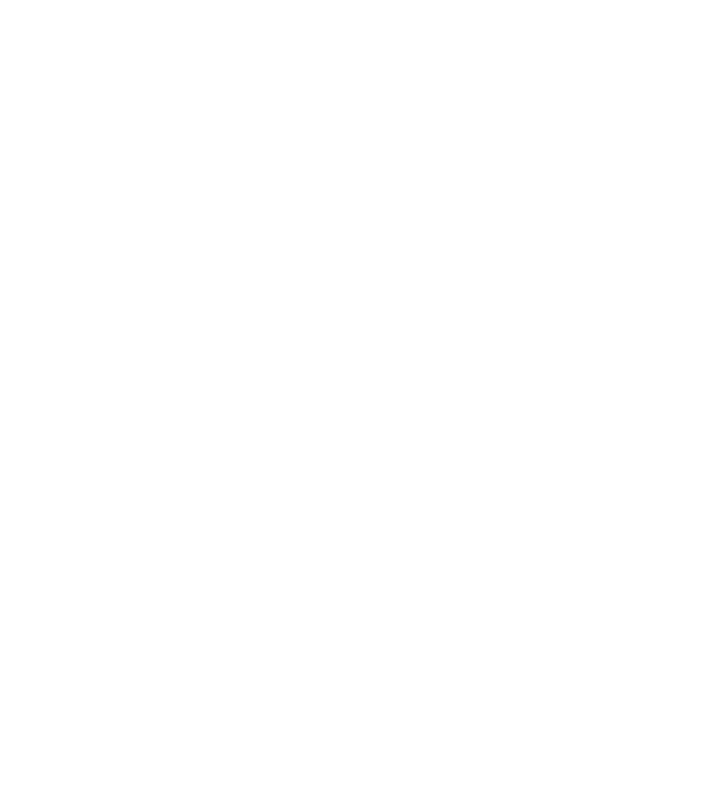
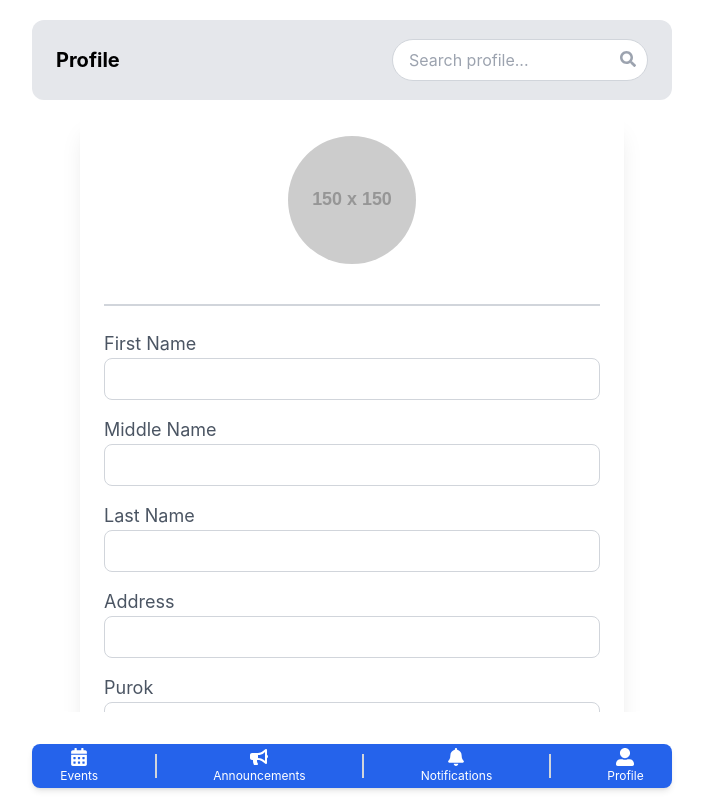
Before and after one commit to joshuadaquila/sk-feedback-system-frontend, a React (Create React App) app: page /user/profile in a window 1280 px wide. Before the commit this address had no page. Shown: the whole page, without its empty margins (288-991 px from the left). Built offline with nearby package versions, Linux system fonts and the light colour scheme; no server answers.

Commit message:
Added and modified

```diff
--- a/src/App.js
+++ b/src/App.js
@@ -7,7 +7,8 @@
 import Announcement from './pages/admin/Announcement';
 import UserDashboard from './pages/user/UserDashboard';
 import UserAnnouncement from './pages/user/UserAnnouncement';
-
+import Notification from './pages/user/Notification';
+import Profile from './pages/user/Profile';
 
 function App() {
   const isAuthenticated = localStorage.getItem('authToken');
@@ -25,6 +26,8 @@
 
         <Route path="/user/userdashboard" element={<UserDashboard />} />
         <Route path="/user/userannouncement" element={<UserAnnouncement />} />
+        <Route path="/user/notification" element={<Notification />} />
+        <Route path="/user/profile" element={<Profile />} />
 
       </Routes>
     </Router>
--- a/src/pages/admin/AdminPanel.js
+++ b/src/pages/admin/AdminPanel.js
@@ -123,30 +123,29 @@
     <div className="flex h-screen bg-gray-100">
       <Sidebar />
       <main className="flex-1 p-6 bg-gray-50 overflow-y-auto">
-        <h1 className="text-2xl font-bold mb-4"></h1>
-        <section className="mb-6">
-          <h2 className="text-lg font-semibold ml-8 text-gray-600 mb-2">Events Overview</h2>
-          <div className="h-40">
-            <Doughnut data={doughnutData} options={doughnutOptions} />
+        <h1 className="text-2xl font-bold mb-6"></h1>
+        <section className="bg-white shadow-lg rounded-lg p-6 mb-6 hover:shadow-xl transition-shadow">
+          <h2 className="text-xl font-semibold text-gray-700 mb-4">Overview</h2>
+          <div className="flex flex-col md:flex-row gap-6">
+            <div className="w-full md:w-1/2 h-60">
+              <Doughnut data={doughnutData} options={doughnutOptions} />
+            </div>
+            <div className="w-full md:w-1/2 h-60">
+              <Bar data={barData} options={barOptions} height={300} />
+            </div>
           </div>
         </section>
 
-        {/* <div className="bg-white shadow-lg rounded-lg p-6 hover:shadow-xl transition-shadow duration-300 mb-6"></div> */}
-        <div className="mb-6">
-          <h2 className="text-lg font-semibold ml-8 text-gray-600 mb-2">Feedback Overview</h2>
-          <div className="flex justify-center">
-            <div className="w-full md:w-2/3">
-              <Bar data={barData} options={barOptions} height={300} />
-            </div>
+        <section className="bg-white shadow-lg rounded-lg p-6 hover:shadow-xl transition-shadow mb-6">
+          <h2 className="text-xl font-semibold text-gray-700 mb-4">Current Announcements</h2>
+          <div className="p-4 rounded-lg bg-gray-50 shadow-md">
+            <p className="text-sm text-gray-600">No current announcements</p>
           </div>
-        </div>
-
-        <div className="bg-white p-4 rounded-lg shadow-md mb-6">
-          <h2 className="text-lg font-semibold text-gray-600 mb-2">Current Announcements</h2>
-        </div>
+        </section>
       </main>
     </div>
   );
+
 };
 
 export default AdminDashboard;
--- /dev/null
+++ b/src/pages/admin/components/UserNotificationCard.js
@@ -0,0 +1,26 @@
+// NotificationCard.js
+import React from "react";
+import { useNavigate } from "react-router-dom";
+
+const UserNotificationCard = ({ notification }) => {
+  const navigate = useNavigate();
+
+  const handleClick = () => {
+    navigate(`/notification/${notification.id}`);
+  };
+
+  return (
+    <div
+      className="bg-white shadow-lg rounded-lg p-4 mb-4 cursor-pointer hover:bg-gray-100 transition-colors"
+      onClick={handleClick}
+    >
+      <h3 className="font-semibold text-lg text-gray-800">{notification.title}</h3>
+      <p className="text-sm text-gray-600 mt-2">{notification.message}</p>
+      <p className="text-xs text-gray-400 mt-2">
+        {new Date(notification.timestamp).toLocaleString()}
+      </p>
+    </div>
+  );
+};
+
+export default UserNotificationCard;
--- a/src/pages/user/Notification.js
+++ b/src/pages/user/Notification.js
@@ -0,0 +1,65 @@
+import React, { useState, useEffect } from "react";
+import { useNavigate } from "react-router-dom";
+import { FaSearch } from "react-icons/fa";
+import UserSidebar from "./userSidebar";
+import axios from "axios"; // For fetching notifications
+import UserNotificationCard from "../admin/components/UserNotificationCard";
+
+const UserNotification = () => {
+  const [notifications, setNotifications] = useState([]);
+  const [searchQuery, setSearchQuery] = useState("");
+  const navigate = useNavigate();
+
+  const fetchNotifications = async () => {
+    try {
+      const response = await axios.get("http://localhost:3001/user/getNotifications");
+      setNotifications(response.data);
+    } catch (error) {
+      console.error("Error fetching notifications:", error);
+    }
+  };
+
+  const filteredNotifications = notifications.filter((notification) =>
+    notification.message.toLowerCase().includes(searchQuery.toLowerCase())
+  );
+
+  useEffect(() => {
+    fetchNotifications();
+  }, []);
+
+  return (
+    <div className="h-[90%] text-black py-2 flex justify-between px-6 fixed top-0 left-0 right-0 z-50 max-w-screen-sm mx-auto rounded-xl">
+      {/* Top Bar */}
+      <div className="bg-gray-200 text-black py-4 h-[10%] flex items-center justify-between px-6 fixed top-0 left-0 right-0 z-50 max-w-screen-sm mx-auto rounded-xl mt-5">
+        <h1 className="text-xl font-bold">Notifications</h1>
+
+        <div className="relative w-64">
+          <input
+            type="text"
+            placeholder="Search notifications..."
+            className="px-4 py-2 rounded-full border border-gray-300 text-black focus:outline-none w-full"
+            value={searchQuery}
+            onChange={(e) => setSearchQuery(e.target.value)}
+          />
+          <FaSearch className="absolute right-3 top-3 text-gray-400" />
+        </div>
+      </div>
+
+      {/* Main Content */}
+      <div className="flex-1 overflow-y-auto pt-20 max-w-screen-sm mx-auto rounded-xl mt-6 px-6">
+        {filteredNotifications.length === 0 ? (
+          <p className="text-gray-600">No notifications available.</p>
+        ) : (
+          filteredNotifications.map((notification) => (
+            <UserNotificationCard key={notification.id} notification={notification} />
+          ))
+        )}
+      </div>
+
+      {/* Sidebar */}
+      <UserSidebar navigateTo={(page) => navigate(`/${page}`)} />
+    </div>
+  );
+};
+
+export default UserNotification;
--- /dev/null
+++ b/src/pages/user/Profile.js
@@ -0,0 +1,156 @@
+import React, { useState, useEffect } from "react";
+import { useNavigate } from "react-router-dom";
+import { FaSearch, FaSignOutAlt } from "react-icons/fa";
+import UserSidebar from "./userSidebar";
+import axios from "axios"; // For fetching user data
+
+const UserDashboard = () => {
+  const navigate = useNavigate();
+  const [searchQuery, setSearchQuery] = useState("");
+  const [userData, setUserData] = useState({
+    firstName: "",
+    middleName: "",
+    lastName: "",
+    address: "",
+    purok: "",
+    profilePic: "https://via.placeholder.com/150", // Default placeholder image URL
+  });
+
+  const [error, setError] = useState(""); // Add state for error handling
+
+
+
+  const fetchUserProfile = async () => {
+    try {
+      const token = localStorage.getItem('token'); // Get token from localStorage
+      const response = await axios.get("http://localhost:3001/user/getProfile", {
+        headers: {
+          Authorization: `Bearer ${token}`, // Add the token to the request headers
+        }
+      });
+      setUserData(response.data); // Set the fetched user data in state
+    } catch (error) {
+      console.error("Error fetching user profile:", error);
+    }
+  };
+
+
+  useEffect(() => {
+    fetchUserProfile();
+
+  }, []);
+  const navigateTo = (page) => {
+    navigate(`/${page}`);
+  };
+
+  const handleLogout = () => {
+    localStorage.removeItem('token'); // Remove the token
+    navigate("/login"); // Redirect to the login page
+  };
+
+  return (
+    <div className="h-[90%] text-black py-2 flex justify-between px-6 fixed top-0 left-0 right-0 z-50 max-w-screen-sm mx-auto rounded-xl">
+      {/* Top Bar */}
+      <div className="bg-gray-200 text-black py-4 h-[10%] flex items-center justify-between px-6 fixed top-0 left-0 right-0 z-50 max-w-screen-sm mx-auto rounded-xl mt-5">
+        <h1 className="text-xl font-bold">Profile</h1>
+
+        <div className="relative w-64">
+          <input
+            type="text"
+            placeholder="Search profile..."
+            className="px-4 py-2 rounded-full border border-gray-300 text-black focus:outline-none w-full"
+            value={searchQuery}
+            onChange={(e) => setSearchQuery(e.target.value)}
+          />
+          <FaSearch className="absolute right-3 top-3 text-gray-400" />
+        </div>
+      </div>
+
+      {/* Main Content */}
+      <div className="flex-1 overflow-y-auto pt-20 max-w-screen-sm mx-auto rounded-xl mt-6 px-6">
+        {error && <div className="text-red-500 mb-4">{error}</div>}
+
+        <div className="bg-white shadow-xl rounded-lg p-6 mb-6">
+          {/* Profile Picture and Name */}
+          {userData.profilePic && (
+            <div className="flex flex-col items-center mb-6">
+              <img
+                src={userData.profilePic}
+                alt="Profile"
+                className="rounded-full w-32 h-32 object-cover mb-4"
+              />
+            </div>
+          )}
+
+          {/* Divider */}
+          <div className="border-t-2 border-gray-300 mb-6"></div>
+
+          {/* Personal Info in Fields */}
+          <div className="space-y-4">
+            <div className="flex flex-col">
+              <label className="text-lg text-gray-600">First Name</label>
+              <input
+                type="text"
+                className="px-4 py-2 rounded-lg border border-gray-300 focus:outline-none"
+                value={userData.firstName}
+                readOnly
+              />
+            </div>
+            <div className="flex flex-col">
+              <label className="text-lg text-gray-600">Middle Name</label>
+              <input
+                type="text"
+                className="px-4 py-2 rounded-lg border border-gray-300 focus:outline-none"
+                value={userData.middleName}
+                readOnly
+              />
+            </div>
+            <div className="flex flex-col">
+              <label className="text-lg text-gray-600">Last Name</label>
+              <input
+                type="text"
+                className="px-4 py-2 rounded-lg border border-gray-300 focus:outline-none"
+                value={userData.lastName}
+                readOnly
+              />
+            </div>
+            <div className="flex flex-col">
+              <label className="text-lg text-gray-600">Address</label>
+              <input
+                type="text"
+                className="px-4 py-2 rounded-lg border border-gray-300 focus:outline-none"
+                value={userData.address}
+                readOnly
+              />
+            </div>
+            <div className="flex flex-col">
+              <label className="text-lg text-gray-600">Purok</label>
+              <input
+                type="text"
+                className="px-4 py-2 rounded-lg border border-gray-300 focus:outline-none"
+                value={userData.purok}
+                readOnly
+              />
+            </div>
+          </div>
+
+          {/* Log Out Button */}
+          <div className="flex items-center justify-center mt-6">
+            <button
+              className="flex items-center bg-red-500 text-white px-6 py-2 rounded-full hover:bg-red-600"
+              onClick={handleLogout}
+            >
+              <FaSignOutAlt className="mr-2" />
+              Log Out
+            </button>
+          </div>
+        </div>
+      </div>
+
+      {/* Sidebar */}
+      <UserSidebar navigateTo={navigateTo} />
+    </div>
+  );
+};
+
+export default UserDashboard;
--- a/src/pages/user/UserDashboard.js
+++ b/src/pages/user/UserDashboard.js
@@ -45,19 +45,19 @@
     localStorage.removeItem("authToken");
     navigate("/login");
   };
-  console.log(events)
+
   return (
-    <div className=" h-[90%] text-black py-2 flex justify-between px-6 fixed top-0 left-0 right-0 z-50 max-w-screen-sm mx-auto rounded-xl mt-5">
+    <div className="h-[90%] text-black py-1 flex justify-between px-4 fixed top-0 left-0 right-0 z-50 max-w-screen-sm mx-auto rounded-lg mt-4">
       {/* Top Bar */}
-      <div className="bg-gray-200 text-black py-4 flex items-center h-[10%] justify-between px-6 fixed top-0 left-0 right-0 z-50 max-w-screen-sm mx-auto rounded-xl mt-5">
-        <div className="flex flex-col items-start max-w-2xl ">
-          <h1 className="text-lg font-bold">Events</h1>
-          <div className="mb-2">
-            <div className="flex space-x-4">
+      <div className="bg-gray-200 text-black py-2 flex items-center h-[8%] justify-between px-4 fixed top-0 left-0 right-0 z-50 max-w-screen-sm mx-auto rounded-lg mt-4">
+        <div className="flex flex-col items-start">
+          <h1 className="text-base font-bold">Events</h1>
+          <div className="mb-1">
+            <div className="flex space-x-3">
               {["all", "present", "upcoming", "past"].map((cat) => (
                 <span
                   key={cat}
-                  className={`cursor-pointer text-lg font-medium ${
+                  className={`cursor-pointer text-sm font-medium ${
                     category === cat ? "text-blue-600" : "text-gray-600"
                   } hover:text-blue-800 transition-all duration-300`}
                   onClick={() => setCategory(cat)}
@@ -68,63 +68,63 @@
             </div>
           </div>
         </div>
-        <div className="relative w-64">
+        <div className="relative w-48">
           <input
             type="text"
             placeholder="Search events..."
-            className="px-4 py-2 rounded-full border border-gray-300 text-black focus:outline-none w-full"
+            className="px-3 py-1 rounded-full border border-gray-300 text-black focus:outline-none w-full text-sm"
             value={searchQuery}
             onChange={(e) => setSearchQuery(e.target.value)}
           />
-          <FaSearch className="absolute right-3 top-3 text-gray-400" />
+          <FaSearch className="absolute right-2 top-2 text-gray-400 text-sm" />
         </div>
       </div>
 
       {/* Main Content */}
-      <div className="flex-1 overflow-y-auto pt-20 px-6">
+      <div className="flex-1 overflow-y-auto pt-16 px-4">
         {events ? (
           <>
             {category === "all" || category === "upcoming" ? (
               <>
-                <h2 className="text-lg font-bold mb-4 bg-gray-200 my-4 p-2">Upcoming Events</h2>
+                <h2 className="text-base font-bold mb-2 bg-gray-200 p-1 rounded-md">Upcoming Events</h2>
                 {events.upcoming.length > 0 ? (
                   events.upcoming.map((event) => (
                     <UserEventCard key={event.id} data={event} />
                   ))
                 ) : (
-                  <p>No upcoming events.</p>
+                  <p className="text-sm">No upcoming events.</p>
                 )}
               </>
             ) : null}
 
             {category === "all" || category === "present" ? (
               <>
-                <h2 className="text-lg font-bold mb-4 bg-gray-200 my-4 p-2">Ongoing Events</h2>
+                <h2 className="text-base font-bold mb-2 bg-gray-200 p-1 rounded-md">Ongoing Events</h2>
                 {events.present.length > 0 ? (
                   events.present.map((event) => (
                     <UserEventCard key={event.id} data={event} />
                   ))
                 ) : (
-                  <p>No ongoing events.</p>
+                  <p className="text-sm">No ongoing events.</p>
                 )}
               </>
             ) : null}
 
             {category === "all" || category === "past" ? (
               <>
-                <h2 className="text-lg font-bold mb-4 bg-gray-200 my-4 p-2">Past Events</h2>
+                <h2 className="text-base font-bold mb-2 bg-gray-200 p-1 rounded-md">Past Events</h2>
                 {events.past.length > 0 ? (
                   events.past.map((event) => (
-                    <UserEventCard key={event.id} data={event} past={true}/>
+                    <UserEventCard key={event.id} data={event} past={true} />
                   ))
                 ) : (
-                  <p>No past events.</p>
+                  <p className="text-sm">No past events.</p>
                 )}
               </>
             ) : null}
           </>
         ) : (
-          <p>Loading events...</p>
+          <p className="text-sm">Loading events...</p>
         )}
       </div>
 
--- a/src/pages/user/userSidebar.js
+++ b/src/pages/user/userSidebar.js
@@ -10,49 +10,49 @@
   };
 
   return (
-    <div className="fixed bottom-0 left-0 right-0 bg-blue-600 max-w-screen-sm mx-auto shadow-md z-50 rounded-xl mb-5">
-      <div className="flex justify-around items-center py-2">
+    <div className="fixed bottom-0 left-0 right-0 bg-blue-600 max-w-screen-sm mx-auto shadow-md z-50 rounded-lg mb-3">
+      <div className="flex justify-around items-center py-1">
         <div className="flex flex-col items-center">
           <button
             onClick={() => navigateTo('userdashboard')}
-            className="text-white hover:text-gray-200 text-xl"
+            className="text-white hover:text-gray-200 text-lg" // Reduced size
           >
             <FaCalendarAlt />
           </button>
-          <span className="text-white text-sm mt-1">Events</span>
+          <span className="text-white text-xs mt-0.5">Events</span> {/* Smaller text */}
         </div>
-        <div className="h-8 border-l-2 border-gray-300"></div>
+        <div className="h-6 border-l-2 border-gray-300"></div> {/* Shorter divider */}
 
         <div className="flex flex-col items-center">
           <button
             onClick={() => navigateTo('userannouncement')}
-            className="text-white hover:text-gray-200 text-xl"
+            className="text-white hover:text-gray-200 text-lg" // Reduced size
           >
             <FaBullhorn />
           </button>
-          <span className="text-white text-sm mt-1">Announcements</span>
+          <span className="text-white text-xs mt-0.5">Announcements</span> {/* Smaller text */}
         </div>
-        <div className="h-8 border-l-2 border-gray-300"></div>
+        <div className="h-6 border-l-2 border-gray-300"></div> {/* Shorter divider */}
 
         <div className="flex flex-col items-center">
           <button
-            onClick={() => navigateTo('notifications')}
-            className="text-white hover:text-gray-200 text-xl"
+            onClick={() => navigateTo('notification')}
+            className="text-white hover:text-gray-200 text-lg" // Reduced size
           >
             <FaBell />
           </button>
-          <span className="text-white text-sm mt-1">Notifications</span>
+          <span className="text-white text-xs mt-0.5">Notifications</span> {/* Smaller text */}
         </div>
-        <div className="h-8 border-l-2 border-gray-300"></div>
+        <div className="h-6 border-l-2 border-gray-300"></div> {/* Shorter divider */}
 
         <div className="flex flex-col items-center">
           <button
             onClick={() => navigateTo('profile')}
-            className="text-white hover:text-gray-200 text-xl"
+            className="text-white hover:text-gray-200 text-lg" // Reduced size
           >
             <FaUserAlt />
           </button>
-          <span className="text-white text-sm mt-1">Profile</span>
+          <span className="text-white text-xs mt-0.5">Profile</span> {/* Smaller text */}
         </div>
       </div>
     </div>
```
Also changed, not shown: src/pages/admin/components/UserEventCard.js (+6 -6 lines).
